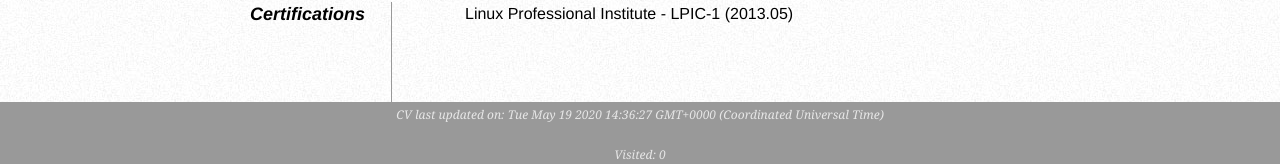
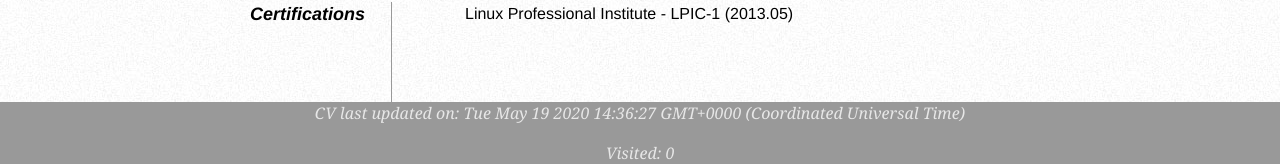
Before and after one commit to karklinsv/karklinsv-resume, a plain HTML site: page index.html in a window 1280 px wide. Shown: the part 2279-2443 px from the top of the page. Drawn offline with Linux system fonts and the light colour scheme; no server answers.

Commit message:
Change footer font size

```diff
--- a/index.html
+++ b/index.html
@@ -27,7 +27,7 @@
         dd { width: 600px; float: right; }
         dd.clear { float: none; margin: 0; height: 15px; }
         .footer { clear: both; position: relative; height: 65px; margin-top: -200px; background-color: #999; color: white; text-align: center; }
-        .footer p span { font-style: italic; font-family: Georgia, Serif; font-size: 12px; color: rgb(231, 231, 231); font-weight: normal; line-height: normal; }
+        .footer p span { font-style: italic; font-family: Georgia, Serif; font-size: 16px; color: rgb(231, 231, 231); font-weight: normal; line-height: normal; }
      </style>
 </head>
 
```
